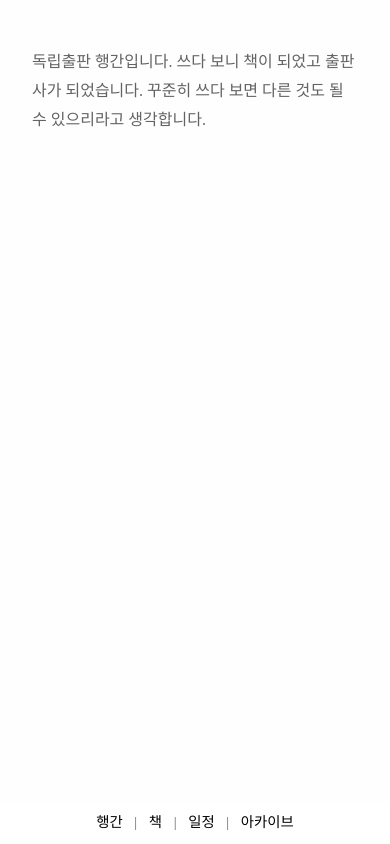
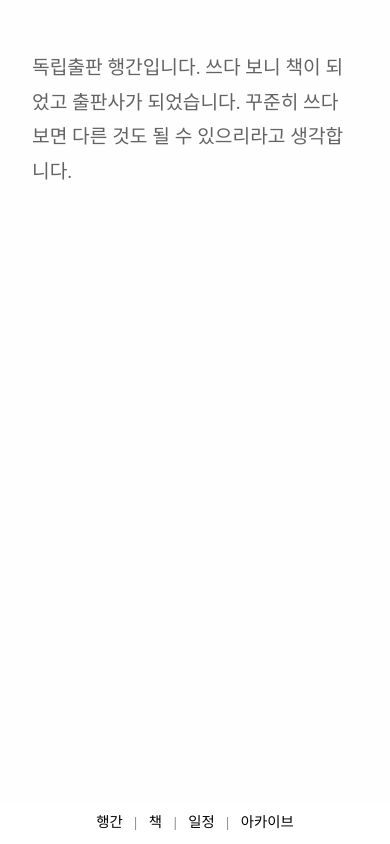
Before and after one commit to loveonearth/hangganpress, an Eleventy site: page src/index.md in a window 390 px wide. Built offline with nearby package versions, Linux system fonts and the light colour scheme; Eleventy itself is replaced by a stand-in of ours; files that its build step writes are made by us from their sources; a web font is replaced by a local one.

Commit message:
크기 전체적으로 수정해드립니다.

```diff
--- a/docs/styles.css
+++ b/docs/styles.css
@@ -8,6 +8,7 @@
 body {
   font-family: 'DOSMyungjo', serif;
   font-weight: normal;
+  font-size: 1rem;
   margin: 0;
   padding: 2rem;
   max-width: 700px;
@@ -16,6 +17,12 @@ body {
   line-height: 1.8;
   color: #636363;
   background-color: #fefefe;
+}
+
+@media screen and (max-width: 600px) {
+  body {
+    font-size: 1.2rem;
+  }
 }
 
 a {
--- a/src/_includes/layouts/base.njk
+++ b/src/_includes/layouts/base.njk
@@ -2,6 +2,7 @@
 <html lang="ko">
 <head>
   <meta charset="UTF-8">
+  <meta name="viewport" content="width=device-width, initial-scale=1.0">
   <title>{{ title }}</title>
   <link rel="stylesheet" href="/hangganpress/styles.css">
 </head>
--- a/src/styles.css
+++ b/src/styles.css
@@ -8,6 +8,7 @@
 body {
   font-family: 'DOSMyungjo', serif;
   font-weight: normal;
+  font-size: 1rem;
   margin: 0;
   padding: 2rem;
   max-width: 700px;
@@ -16,6 +17,12 @@ body {
   line-height: 1.8;
   color: #636363;
   background-color: #fefefe;
+}
+
+@media screen and (max-width: 600px) {
+  body {
+    font-size: 1.2rem;
+  }
 }
 
 a {
```
Also changed, not shown: docs/index.html (+1 -0 lines).
